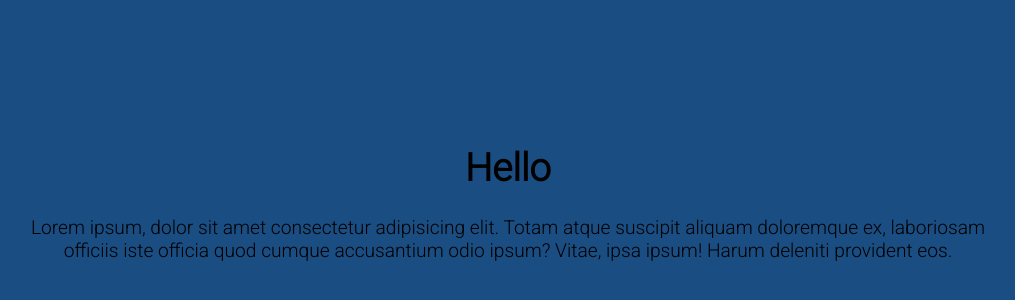
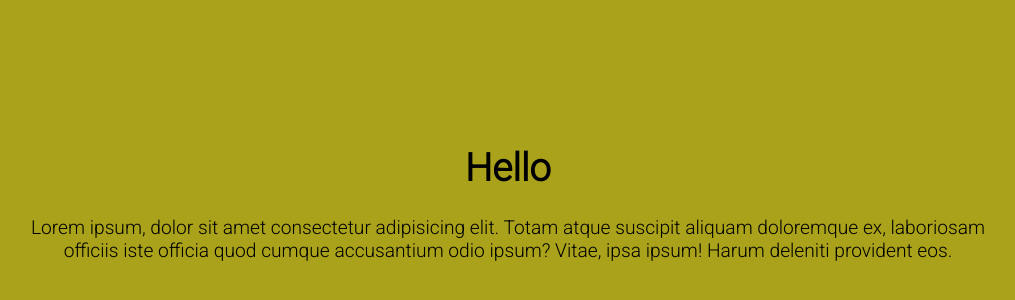
Before and after one commit to do-jonathan4/frontend-styling-practice, a website: page index.html in a window 1280 px wide. Shown: the part 164-464 px from the top of the page, without its empty margins (132-1147 px from the left). Drawn offline with Linux system fonts and the light colour scheme.

Commit message:
changed bg color to #aaa21a

```diff
--- a/assets/css/styles.css
+++ b/assets/css/styles.css
@@ -1,3 +1,3 @@
 body {
-        background-color: #1a4d82;
+        background-color: #aaa21a;
     }
```
